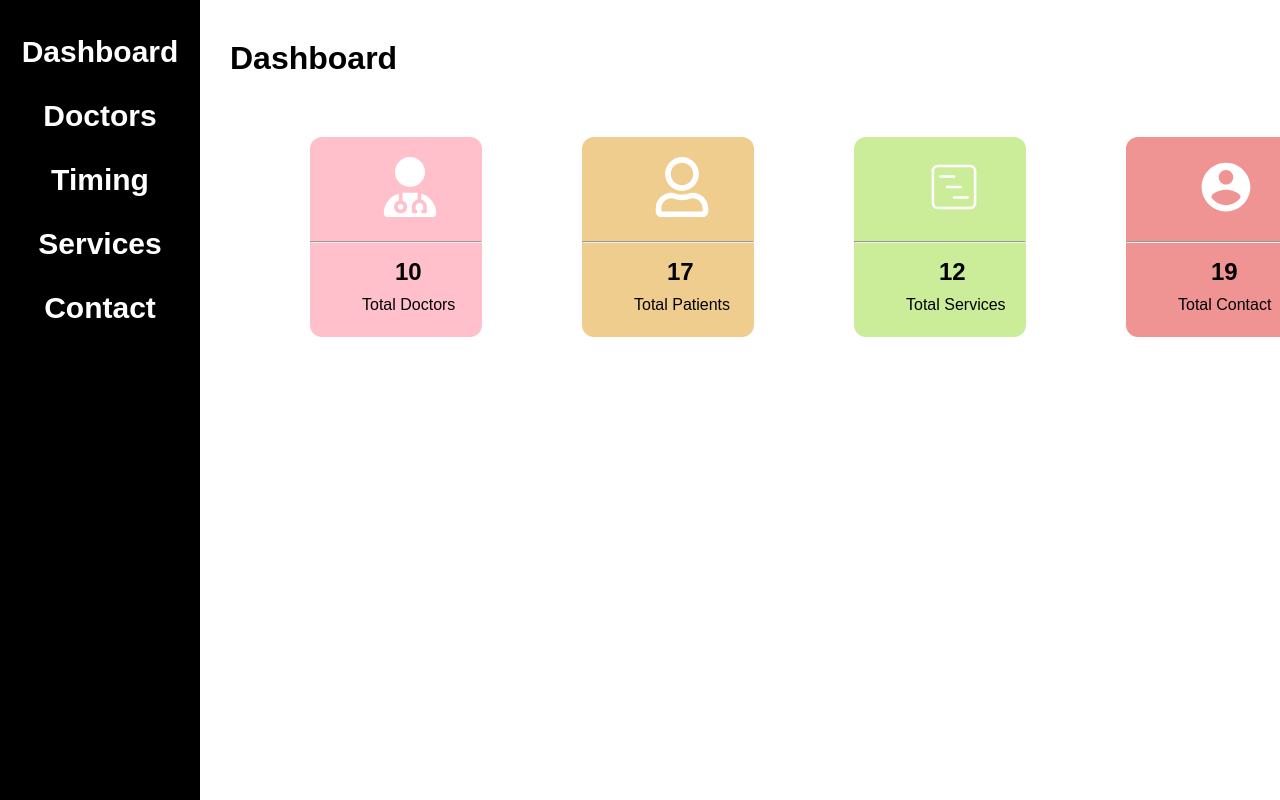
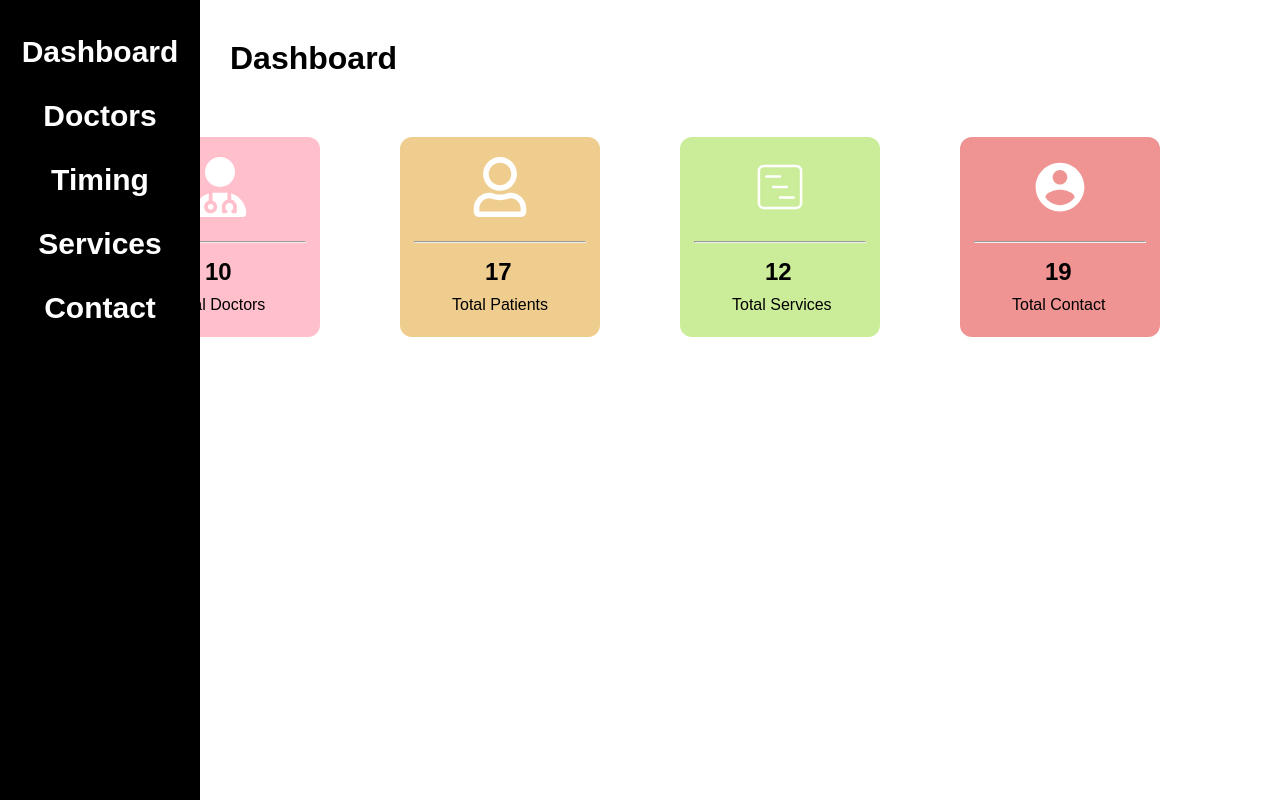
Before and after one commit to Arsl5461/HMS-Batch1, a React (Create React App) app in the folder admin/: page /dashboard in a window 1280 px wide. Built offline with nearby package versions, Linux system fonts and the light colour scheme.

Commit message:
css updated

```diff
--- a/admin/src/App.css
+++ b/admin/src/App.css
@@ -159,7 +159,7 @@ body {
   height: 200px;
   width: 200px;
   background-color: pink;
-  margin-left: 310px;
+  /* margin-left: 310px; */
   border-radius: 12px;
 }
 .card2{
@@ -201,6 +201,7 @@ h2{
 }
 .flex{
   display: flex;
-  gap: 100px;
+  gap: 80px;
   margin-top: 60px;
+  justify-content: center;
 }
```
